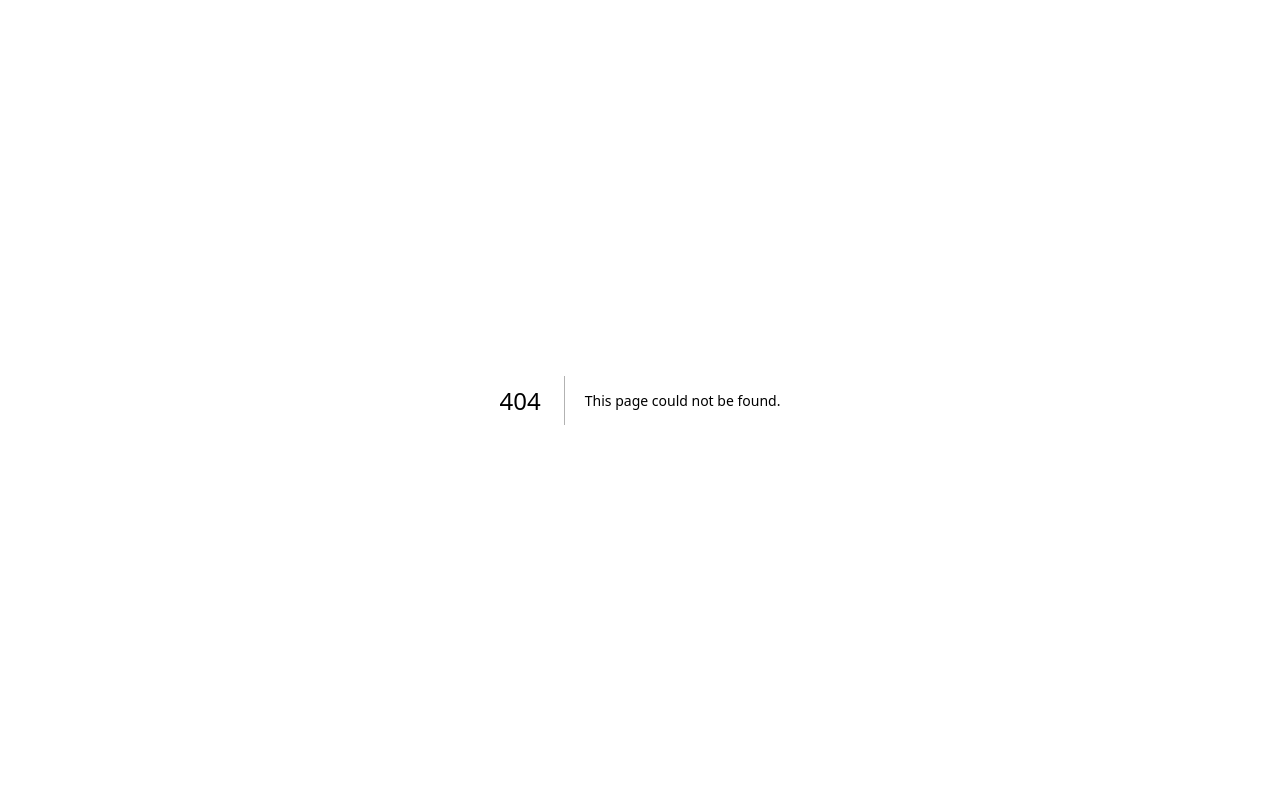
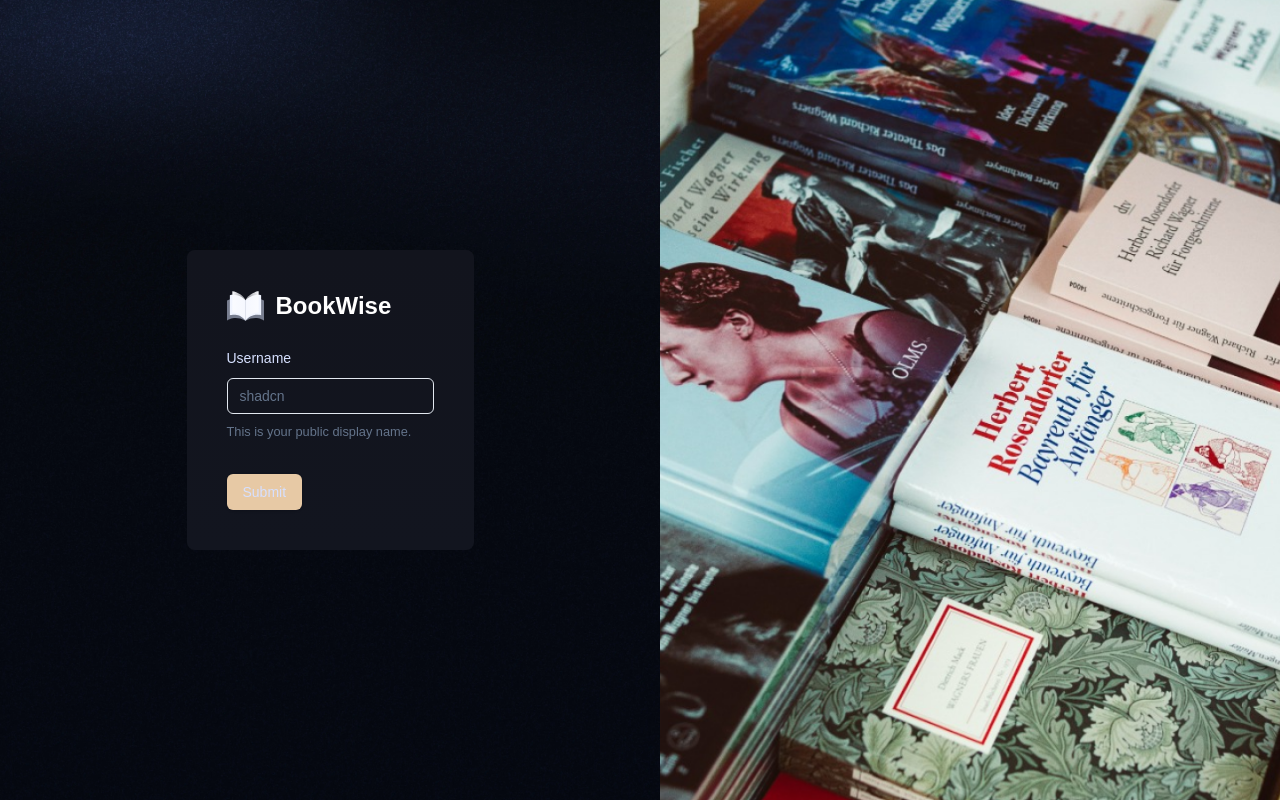
Before and after one commit to josephflo/rootbook, a Next.js app: page /sign-in in a window 1280 px wide. Before the commit this address had no page. Built offline with nearby package versions, Linux system fonts and the light colour scheme; a web font is replaced by a local one.

Commit message:
feat/authform

```diff
--- a/app/(auth)/layout.tsx
+++ b/app/(auth)/layout.tsx
@@ -1,9 +1,30 @@
-import React from 'react'
+import Image from "next/image";
+import React from "react";
 
-const Layout = ({children} : {children: React.ReactNode}) => {
+const Layout = ({ children }: { children: React.ReactNode }) => {
   return (
-    <div>Layout</div>
-  )
-}
+    <main className="auth-container">
+      <section className="auth-form">
+        <div className="auth-box">
+          <div className="flex flex-row gap-3">
+            <Image src="/icons/logo.svg" alt="log" height={37} width={37} />
+            <h1 className="text-2xl font-semibold text-white">BookWise</h1>
+          </div>
+          <div>{children}</div>
+        </div>
+      </section>
 
-export default Layout
+      <section className="auth-illustration">
+        <Image
+          src="/images/auth-illustration.png"
+          alt="auth illustration"
+          height={1000}
+          width={1000}
+          className="size-full object-cover"
+        />
+      </section>
+    </main>
+  );
+};
+
+export default Layout;
--- /dev/null
+++ b/app/(auth)/sign-in/page.tsx
@@ -0,0 +1,10 @@
+import AuthForm from '@/components/AuthForm'
+import React from 'react'
+
+const SignIn = () => {
+  return (
+    <AuthForm />
+  )
+}
+
+export default SignIn
--- /dev/null
+++ b/app/(auth)/sign-out/page.tsx
@@ -0,0 +1,9 @@
+import React from 'react'
+
+const SignOut = () => {
+  return (
+    <div>SignOut Form</div>
+  )
+}
+
+export default SignOut
--- /dev/null
+++ b/components/AuthForm.tsx
@@ -0,0 +1,61 @@
+"use client"
+import { zodResolver } from "@hookform/resolvers/zod"
+import { useForm } from "react-hook-form"
+import { z } from "zod"
+
+import { Button } from "@/components/ui/button"
+import {
+  Form,
+  FormControl,
+  FormDescription,
+  FormField,
+  FormItem,
+  FormLabel,
+  FormMessage,
+} from "@/components/ui/form"
+import { Input } from "./ui/input"
+
+const formSchema = z.object({
+  username: z.string().min(2).max(50),
+})
+
+const AuthForm = ({ type, schema, defaultValues, onSubmit} : Props) => {
+
+  const form = useForm<z.infer<typeof formSchema>>({
+    resolver: zodResolver(formSchema),
+    defaultValues: {
+      username: "",
+    },
+  })
+
+  function handleSubmit(values: z.infer<typeof formSchema>) {
+    // Do something with the form values.
+    // ✅ This will be type-safe and validated.
+    console.log(values)
+  }
+  return (
+    <Form {...form}>
+      <form onSubmit={form.handleSubmit(onSubmit)} className="space-y-8">
+        <FormField
+          control={form.control}
+          name="username"
+          render={({ field }) => (
+            <FormItem>
+              <FormLabel>Username</FormLabel>
+              <FormControl>
+                <Input placeholder="shadcn" {...field} />
+              </FormControl>
+              <FormDescription>
+                This is your public display name.
+              </FormDescription>
+              <FormMessage />
+            </FormItem>
+          )}
+        />
+        <Button type="submit">Submit</Button>
+      </form>
+    </Form>
+  )
+}
+
+export default AuthForm
--- /dev/null
+++ b/components/ui/form.tsx
@@ -0,0 +1,178 @@
+"use client"
+
+import * as React from "react"
+import * as LabelPrimitive from "@radix-ui/react-label"
+import { Slot } from "@radix-ui/react-slot"
+import {
+  Controller,
+  ControllerProps,
+  FieldPath,
+  FieldValues,
+  FormProvider,
+  useFormContext,
+} from "react-hook-form"
+
+import { cn } from "@/lib/utils"
+import { Label } from "@/components/ui/label"
+
+const Form = FormProvider
+
+type FormFieldContextValue<
+  TFieldValues extends FieldValues = FieldValues,
+  TName extends FieldPath<TFieldValues> = FieldPath<TFieldValues>
+> = {
+  name: TName
+}
+
+const FormFieldContext = React.createContext<FormFieldContextValue>(
+  {} as FormFieldContextValue
+)
+
+const FormField = <
+  TFieldValues extends FieldValues = FieldValues,
+  TName extends FieldPath<TFieldValues> = FieldPath<TFieldValues>
+>({
+  ...props
+}: ControllerProps<TFieldValues, TName>) => {
+  return (
+    <FormFieldContext.Provider value={{ name: props.name }}>
+      <Controller {...props} />
+    </FormFieldContext.Provider>
+  )
+}
+
+const useFormField = () => {
+  const fieldContext = React.useContext(FormFieldContext)
+  const itemContext = React.useContext(FormItemContext)
+  const { getFieldState, formState } = useFormContext()
+
+  const fieldState = getFieldState(fieldContext.name, formState)
+
+  if (!fieldContext) {
+    throw new Error("useFormField should be used within <FormField>")
+  }
+
+  const { id } = itemContext
+
+  return {
+    id,
+    name: fieldContext.name,
+    formItemId: `${id}-form-item`,
+    formDescriptionId: `${id}-form-item-description`,
+    formMessageId: `${id}-form-item-message`,
+    ...fieldState,
+  }
+}
+
+type FormItemContextValue = {
+  id: string
+}
+
+const FormItemContext = React.createContext<FormItemContextValue>(
+  {} as FormItemContextValue
+)
+
+const FormItem = React.forwardRef<
+  HTMLDivElement,
+  React.HTMLAttributes<HTMLDivElement>
+>(({ className, ...props }, ref) => {
+  const id = React.useId()
+
+  return (
+    <FormItemContext.Provider value={{ id }}>
+      <div ref={ref} className={cn("space-y-2", className)} {...props} />
+    </FormItemContext.Provider>
+  )
+})
+FormItem.displayName = "FormItem"
+
+const FormLabel = React.forwardRef<
+  React.ElementRef<typeof LabelPrimitive.Root>,
+  React.ComponentPropsWithoutRef<typeof LabelPrimitive.Root>
+>(({ className, ...props }, ref) => {
+  const { error, formItemId } = useFormField()
+
+  return (
+    <Label
+      ref={ref}
+      className={cn(error && "text-destructive", className)}
+      htmlFor={formItemId}
+      {...props}
+    />
+  )
+})
+FormLabel.displayName = "FormLabel"
+
+const FormControl = React.forwardRef<
+  React.ElementRef<typeof Slot>,
+  React.ComponentPropsWithoutRef<typeof Slot>
+>(({ ...props }, ref) => {
+  const { error, formItemId, formDescriptionId, formMessageId } = useFormField()
+
+  return (
+    <Slot
+      ref={ref}
+      id={formItemId}
+      aria-describedby={
+        !error
+          ? `${formDescriptionId}`
+          : `${formDescriptionId} ${formMessageId}`
+      }
+      aria-invalid={!!error}
+      {...props}
+    />
+  )
+})
+FormControl.displayName = "FormControl"
+
+const FormDescription = React.forwardRef<
+  HTMLParagraphElement,
+  React.HTMLAttributes<HTMLParagraphElement>
+>(({ className, ...props }, ref) => {
+  const { formDescriptionId } = useFormField()
+
+  return (
+    <p
+      ref={ref}
+      id={formDescriptionId}
+      className={cn("text-[0.8rem] text-muted-foreground", className)}
+      {...props}
+    />
+  )
+})
+FormDescription.displayName = "FormDescription"
+
+const FormMessage = React.forwardRef<
+  HTMLParagraphElement,
+  React.HTMLAttributes<HTMLParagraphElement>
+>(({ className, children, ...props }, ref) => {
+  const { error, formMessageId } = useFormField()
+  const body = error ? String(error?.message) : children
+
+  if (!body) {
+    return null
+  }
+
+  return (
+    <p
+      ref={ref}
+      id={formMessageId}
+      className={cn("text-[0.8rem] font-medium text-destructive", className)}
+      {...props}
+    >
+      {body}
+    </p>
+  )
+})
+FormMessage.displayName = "FormMessage"
+
+export {
+  useFormField,
+  Form,
+  FormItem,
+  FormLabel,
+  FormControl,
+  FormDescription,
+  FormMessage,
+  FormField,
+}
--- /dev/null
+++ b/components/ui/input.tsx
@@ -0,0 +1,22 @@
+import * as React from "react"
+
+import { cn } from "@/lib/utils"
+
+const Input = React.forwardRef<HTMLInputElement, React.ComponentProps<"input">>(
+  ({ className, type, ...props }, ref) => {
+    return (
+      <input
+        type={type}
+        className={cn(
+          "flex h-9 w-full rounded-md border border-input bg-transparent px-3 py-1 text-base shadow-sm transition-colors file:border-0 file:bg-transparent file:text-sm file:font-medium file:text-foreground placeholder:text-muted-foreground focus-visible:outline-none focus-visible:ring-1 focus-visible:ring-ring disabled:cursor-not-allowed disabled:opacity-50 md:text-sm",
+          className
+        )}
+        ref={ref}
+        {...props}
+      />
+    )
+  }
+)
+Input.displayName = "Input"
+
+export { Input }
--- /dev/null
+++ b/components/ui/label.tsx
@@ -0,0 +1,26 @@
+"use client"
+
+import * as React from "react"
+import * as LabelPrimitive from "@radix-ui/react-label"
+import { cva, type VariantProps } from "class-variance-authority"
+
+import { cn } from "@/lib/utils"
+
+const labelVariants = cva(
+  "text-sm font-medium leading-none peer-disabled:cursor-not-allowed peer-disabled:opacity-70"
+)
+
+const Label = React.forwardRef<
+  React.ElementRef<typeof LabelPrimitive.Root>,
+  React.ComponentPropsWithoutRef<typeof LabelPrimitive.Root> &
+    VariantProps<typeof labelVariants>
+>(({ className, ...props }, ref) => (
+  <LabelPrimitive.Root
+    ref={ref}
+    className={cn(labelVariants(), className)}
+    {...props}
+  />
+))
+Label.displayName = LabelPrimitive.Root.displayName
+
+export { Label }
```
Also changed, not shown: package.json (+6 -2 lines), 1 other file (tests, documents, lock files or other folders).
